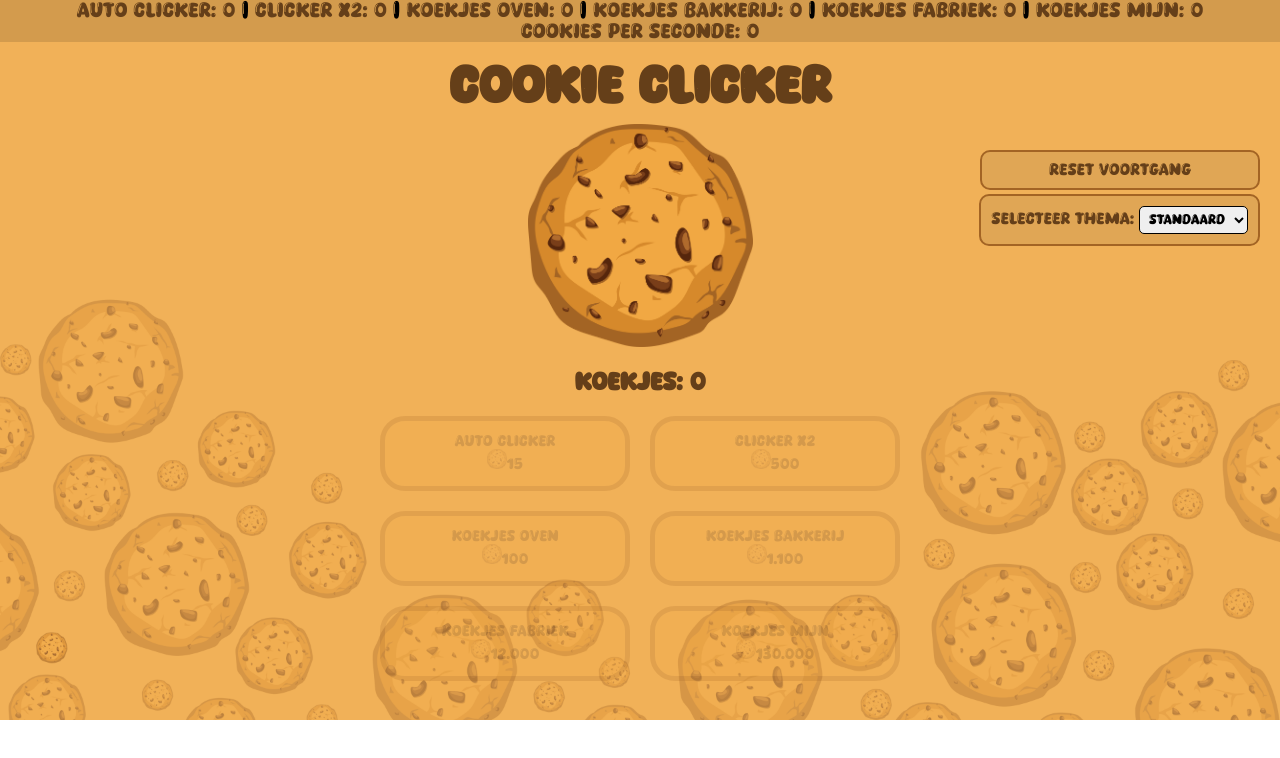
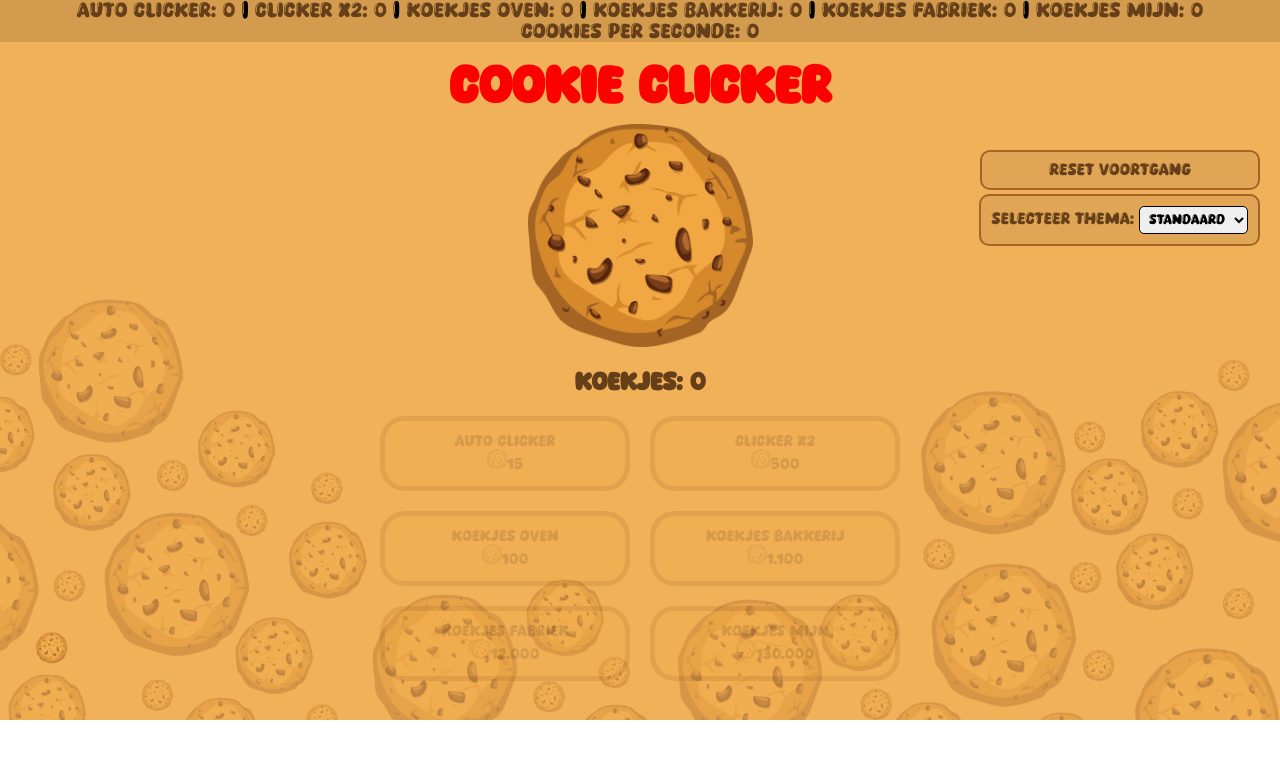
Before and after one commit to Thomasdegoeij/Thomasdegoeij.github.io, a plain HTML site: page index.html in a window 1280 px wide. Drawn offline with Linux system fonts and the light colour scheme.

Commit message:
Update style.css

```diff
--- a/style.css
+++ b/style.css
@@ -18,7 +18,7 @@ body {
 
 h1 {
     font-size: 50px;
-    color: #653f19;
+    color: red;
     margin: 20px 0 10px 0;
 }
 
```
